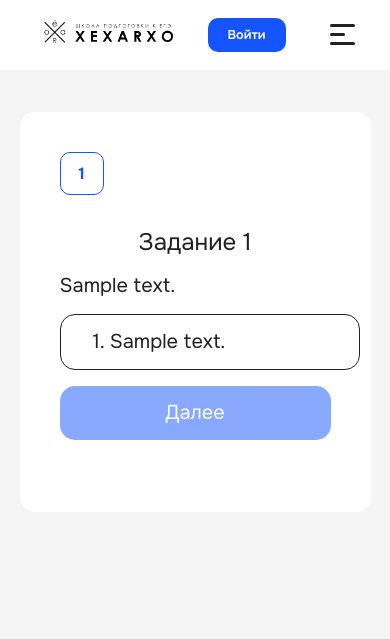
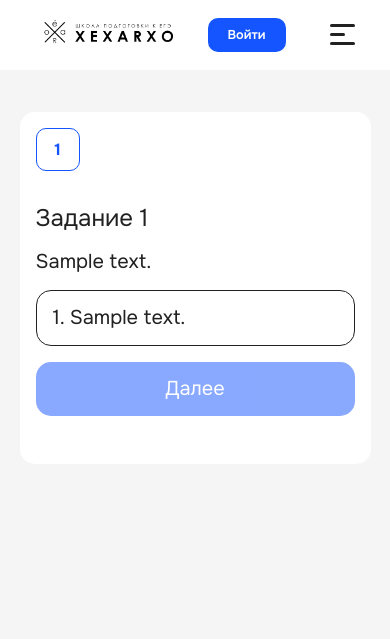
Before and after one commit to Dikiliev/teachers, a Django app: page /test/1 in a window 390 px wide. Shown: the top 639 px of the page. Run offline with Django 5.2, Linux system fonts and the light colour scheme; data comes from the database, SQL or seed files in the repository; tables that the repository leaves empty hold one stand-in row (values such as "Sample post").

Commit message:
test page adaptive

```diff
--- a/main/static/css/test.css
+++ b/main/static/css/test.css
@@ -20,6 +20,8 @@ body{
 
     gap: 1rem
 }
+
+
 
 .test{
     width: 100%;
@@ -105,7 +107,6 @@ body{
 h2{
     font-weight: 400;
     color: var(--color-1);
-    text-align: center;
 }
 
 
@@ -154,3 +155,18 @@ h2{
         transform: scale(1);
     }
 }
+
+@media (max-width: 480px){
+    .strap{
+        padding: 1rem;
+    }
+
+    .answer{
+        padding: 1rem 1rem;
+
+        width: auto;
+
+        min-width: max(40%, 200px);
+
+    }
+}
--- a/main/views.py
+++ b/main/views.py
@@ -78,9 +78,6 @@ def send_results(request):
 
     correct_count = 0
     for question in test.questions.all():
-        print(f'question: {question}')
-        print(f'result: {results.get(str(question.id))}')
-        print(f'correct: {question.answers.filter(is_correct=True).first().id}')
         if results.get(str(question.id)) == question.answers.filter(is_correct=True).first().id:
             correct_count += 1
 
```
